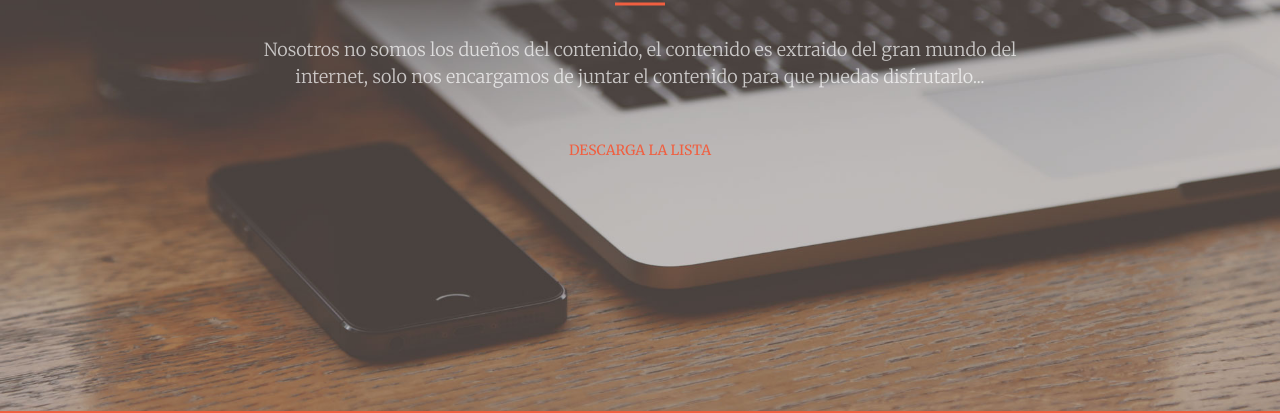
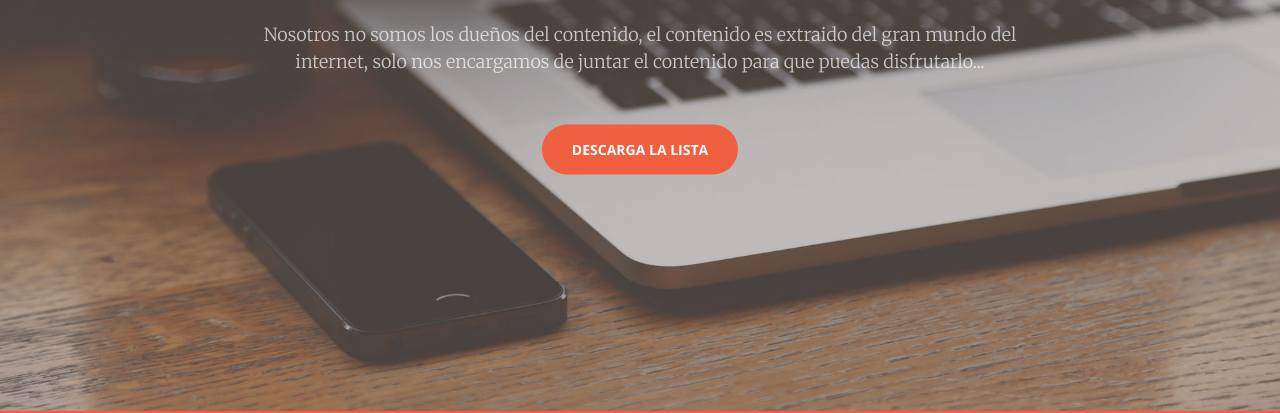
Before and after one commit to games67/G67web, a website: page index.html in a window 1280 px wide. Shown: the part 389-802 px from the top of the page. Drawn offline with nearby package versions, Linux system fonts and the light colour scheme.

Commit message:
Update index.html

```diff
--- a/index.html
+++ b/index.html
@@ -74,7 +74,7 @@
                 <h1 id="homeHeading">Bienvenido a las listas remotas m3u de G67</h1>
                 <hr>
                 <p>Nosotros no somos los  dueños del contenido, el contenido es extraido del gran mundo del internet, solo nos encargamos de juntar el contenido para que puedas disfrutarlo...</p>
-                <a href="#about" class="http://ver-peliculas.org/">DESCARGA LA LISTA</a>
+                <a href="#about" class="btn btn-primary btn-xl page-scroll">DESCARGA LA LISTA</a>
             </div>
         </div>
     </header>
```
